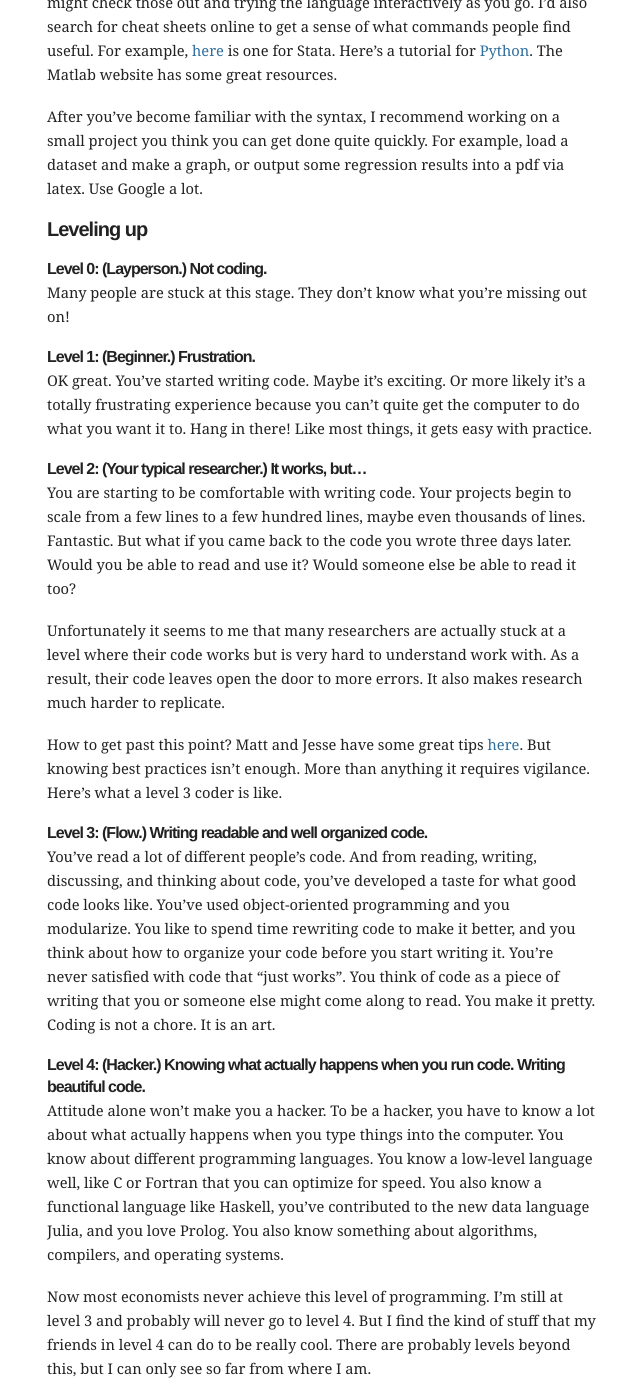
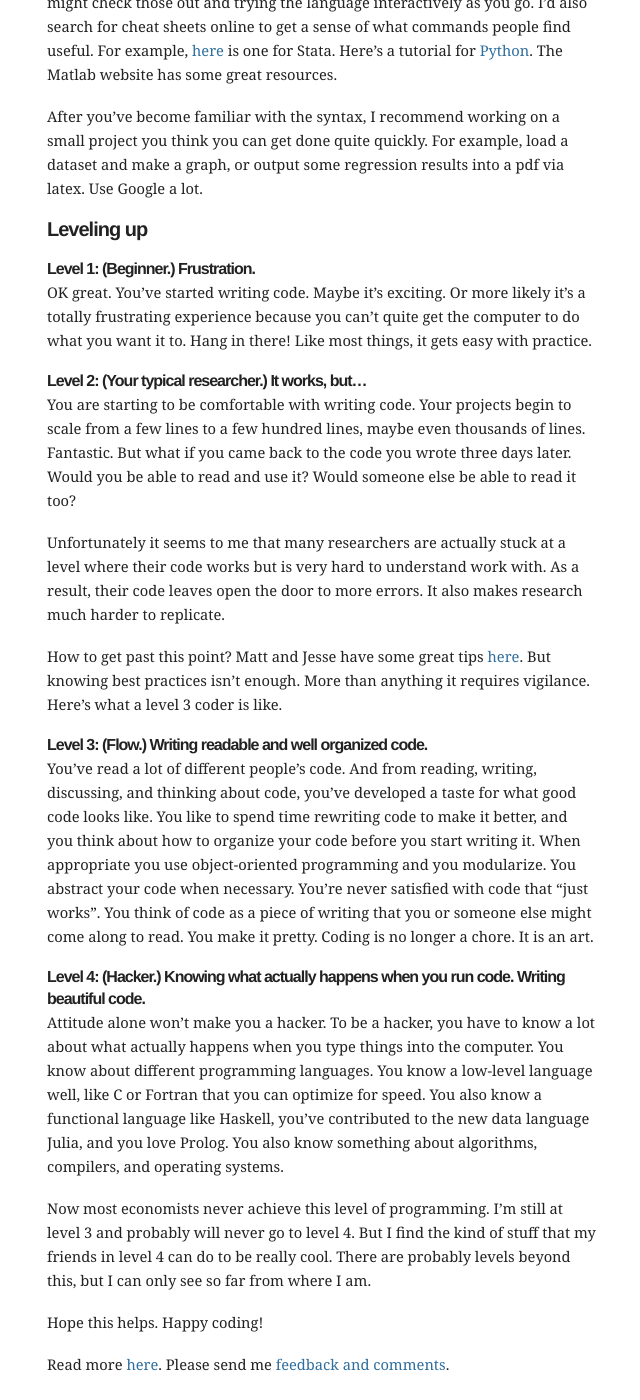
Before and after one commit to mbwong/mbwong.github.com, a Jekyll site: the page built from _posts/2014-03-13-programming-for-beginner-economists.md, in a window 1280 px wide and 1400 px high, scrolled down 1410 px. Shown: the whole window, without its empty margins (303-943 px from the left). Built offline with Jekyll 4.4.1, drawn with Linux system fonts in a browser that asks for light colours.

Commit message:
Update 2014-03-13-programming-for-beginner-economists.md

```diff
--- a/_posts/2014-03-13-programming-for-beginner-economists.md
+++ b/_posts/2014-03-13-programming-for-beginner-economists.md
@@ -39,10 +39,6 @@ After you've become familiar with the syntax, I recommend working on a small pro
 
 ## Leveling up
 
-###Level 0: (Layperson.) Not coding.
-
-Many people are stuck at this stage. They don't know what you're missing out on!
-
 ###Level 1: (Beginner.) Frustration.
 
 OK great. You've started writing code. Maybe it's exciting. Or more likely it's a totally frustrating experience because you can't quite get the computer to do what you want it to. Hang in there! Like most things, it gets easy with practice.
@@ -57,7 +53,7 @@ How to get past this point? Matt and Jesse have some great tips [here](http://fa
 
 ###Level 3: (Flow.) Writing readable and well organized code.
 
-You've read a lot of different people's code. And from reading, writing, discussing, and thinking about code, you've developed a taste for what good code looks like. You've used object-oriented programming and you modularize. You like to spend time rewriting code to make it better, and you think about how to organize your code before you start writing it. You're never satisfied with code that "just works". You think of code as a piece of writing that you or someone else might come along to read. You make it pretty. Coding is not a chore. It is an art.
+You've read a lot of different people's code. And from reading, writing, discussing, and thinking about code, you've developed a taste for what good code looks like. You like to spend time rewriting code to make it better, and you think about how to organize your code before you start writing it. When appropriate you use object-oriented programming and you modularize. You abstract your code when necessary. You're never satisfied with code that "just works". You think of code as a piece of writing that you or someone else might come along to read. You make it pretty. Coding is no longer a chore. It is an art.
 
 ###Level 4: (Hacker.) Knowing what actually happens when you run code. Writing beautiful code.
 
```
